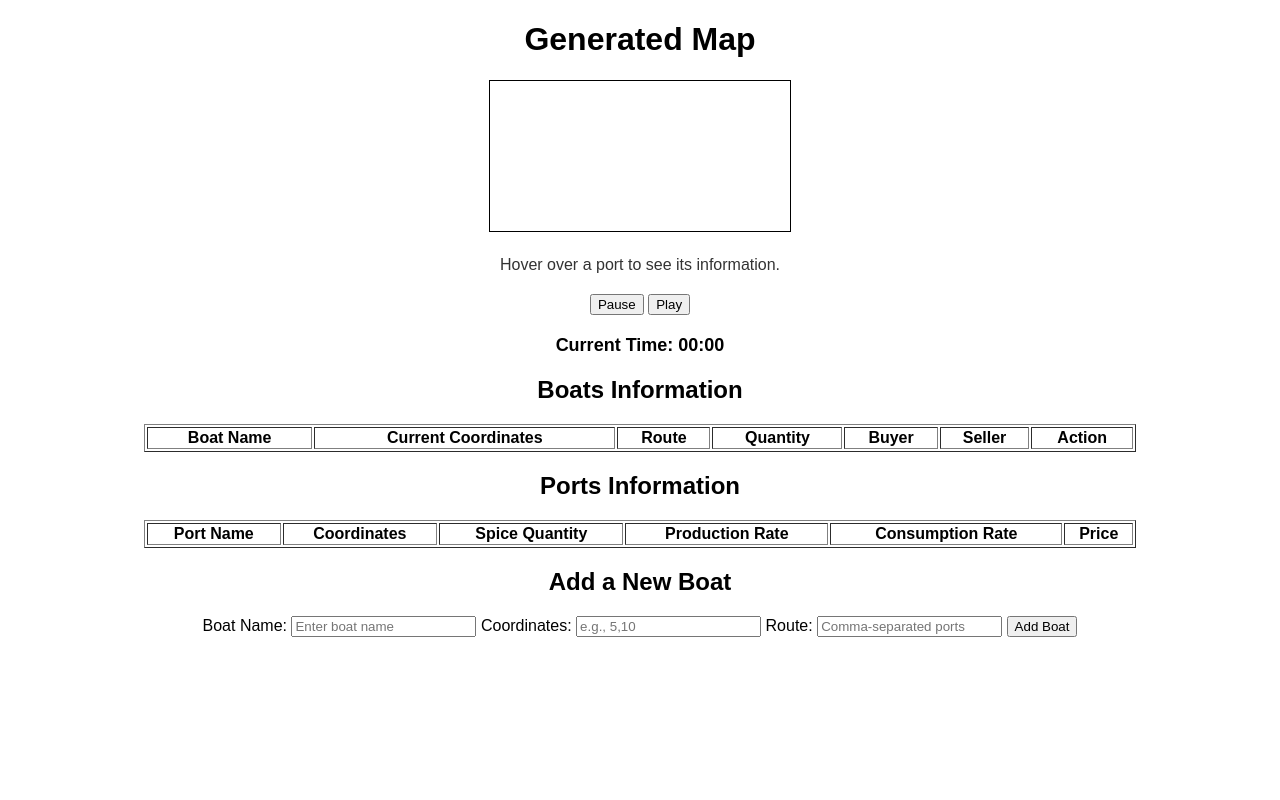
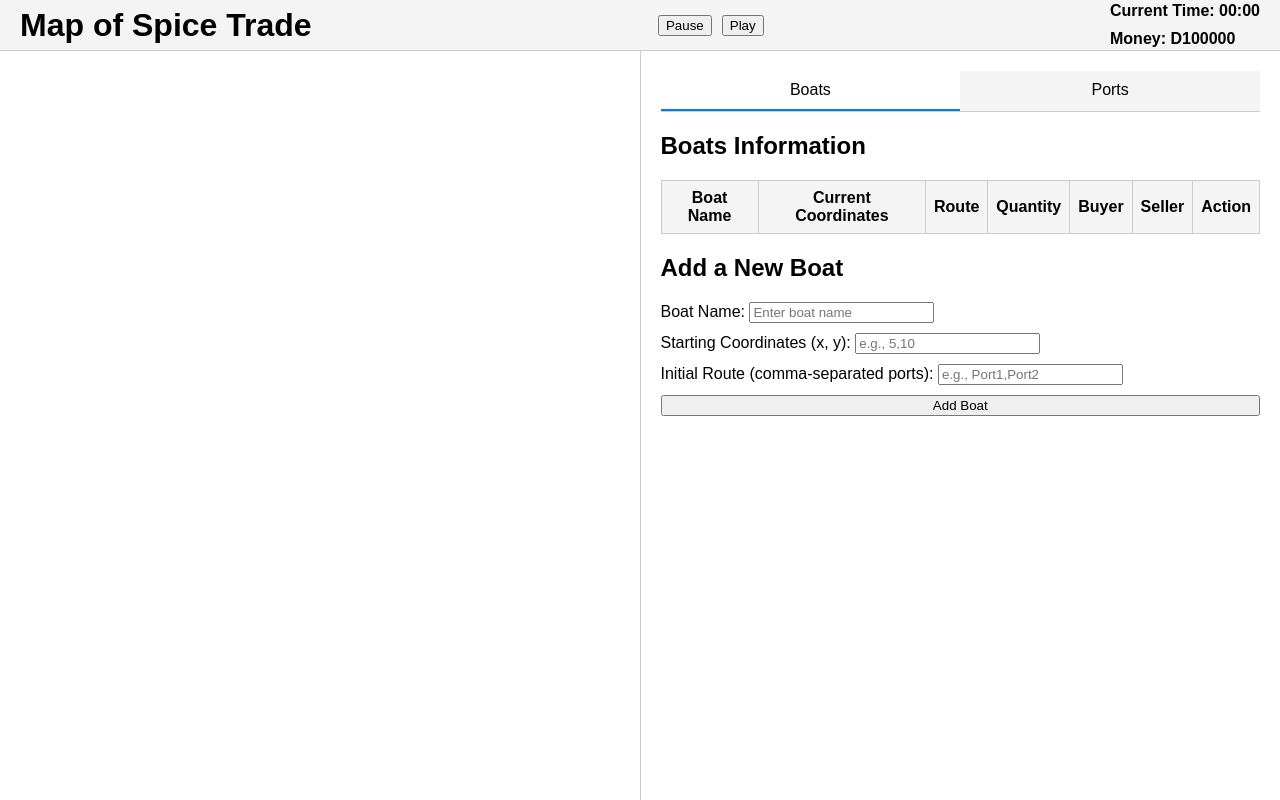
Before and after one commit to pbsnr/ports_and_profits, a Flask app: page /map in a window 1280 px wide. Run offline with Flask 2, Linux system fonts and the light colour scheme; lists and menus that the app fills with data are empty; a map, chart or similar area stays blank; some libraries are stand-ins or nearby versions.

Commit message:
significant UI changes

```diff
--- a/src/app.py
+++ b/src/app.py
@@ -1,7 +1,7 @@
 from flask import Flask, jsonify, request, render_template, redirect, url_for
 from flask_socketio import SocketIO, emit
 from island_generator import prepare_game
-from boats import generate_boat_grid, plan_route_and_move, create_boat
+from boats import generate_boat_grid, plan_route_and_move, create_boat, update_boat_route
 from ports import update_spices_prices_and_quantities
 from utils import format_time
 import time
@@ -16,6 +16,7 @@ grid = []
 ports = []
 boat_grid = []
 boats_list = []
+money = 100000
 hour = 1
 is_paused = False
 
@@ -35,6 +36,7 @@ def generate():
     num_ports = int(request.form.get("num_ports", 2))  # New parameter for ports
 
     grid, ports = prepare_game(width, height, num_islands, island_size, num_ports)
+    ports = update_spices_prices_and_quantities(ports)
 
     boat_grid, boats_list = generate_boat_grid(grid, ports)
 
@@ -89,7 +91,7 @@ def add_boat(data):
     # Validate the coordinates and ensure they are within bounds
     if 0 <= coordinates[0] < len(grid) and 0 <= coordinates[1] < len(grid[0]):
         # Create the new boat
-        boat, boat_grid = create_boat(name, coordinates, route, boat_grid, grid)
+        boat, boat_grid = create_boat(name, coordinates, "Myriakon", "Myriakon", 0, boat_grid, grid)
         if boat:
             boats_list.append(boat)
             print(f"Added new boat: {boat}")
@@ -109,36 +111,20 @@ def set_boat_trade(data):
     quantity = data.get("quantity")
     buyer_name = data.get("buyer")
     seller_name = data.get("seller")
+    print(f"Boat index: {boat_index}, Quantity: {quantity}, Buyer: {buyer_name}, Seller: {seller_name}")
 
     if boat_index < 0 or boat_index >= len(boats_list):
         emit("error", {"message": "Invalid boat index."})
         return
 
-    boat = boats_list[boat_index]
-    buyer = next((port for port in ports if port["name"] == buyer_name), None)
-    seller = next((port for port in ports if port["name"] == seller_name), None)
-
-    if not buyer or not seller:
-        emit("error", {"message": "Invalid buyer or seller."})
-        return
-
-    if seller["spices"]["quantity"] < quantity:
-        emit("error", {"message": f"Seller {seller_name} does not have enough spices."})
-        return
-
-    # Perform the trade
-    seller["spices"]["quantity"] -= quantity
-    buyer["spices"]["quantity"] += quantity
-    boat["quantity"] = quantity
-    boat["buyer"] = buyer_name
-    boat["seller"] = seller_name
+    boats_list[boat_index] = update_boat_route(boats_list[boat_index], quantity, buyer_name, seller_name)
 
     # Emit the updated data to all clients
     emit("update_map", {"grid": grid, "ports": ports, "boat_grid": boat_grid, "boats_list": boats_list}, broadcast=True)
 
 # Background task to update the map data
 def background_update_loop():
-    global grid, ports, boat_grid, boats_list, is_paused, hour
+    global grid, ports, boat_grid, boats_list, is_paused, hour, money
 
     while True:
 
@@ -154,10 +140,10 @@ def background_update_loop():
 
 
         for boat in boats_list:
-             boat_grid, grid, boat, ports = plan_route_and_move(boat, ports, grid, boat_grid)
+             boat_grid, grid, boat, ports, money = plan_route_and_move(boat, ports, grid, boat_grid, money)
 
         # Emit the updated map to all connected clients
-        socketio.emit("update_map", {"grid": grid, "ports": ports, "boat_grid": boat_grid, "boats_list": boats_list, "formatted_time": formatted_time})
+        socketio.emit("update_map", {"grid": grid, "ports": ports, "boat_grid": boat_grid, "boats_list": boats_list, "formatted_time": formatted_time, "money": round(money, 2)})
 
 
 # Start the background thread
--- a/src/ports.py
+++ b/src/ports.py
@@ -2,9 +2,9 @@ import random
 
 
 def initialise_spices(port):
-    quantity = random.randint(3000, 10000)
+    quantity = random.randint(300, 600)
     production_rate = random.randint(1, 100)
-    consumption_rate =  random.randint(1, 100)
+    consumption_rate =  max(0, production_rate + random.randint(-5, 5))
     quantity_100_days = quantity + 100 * (production_rate - consumption_rate)
     price = 1000 * 1.002**(-0.05*quantity_100_days)
 
--- a/src/templates/map.html
+++ b/src/templates/map.html
@@ -7,40 +7,154 @@
     <style>
         body {
             font-family: Arial, sans-serif;
+            margin: 0;
+            padding: 0;
+            display: flex;
+            flex-direction: column;
+            height: 100vh;
+            overflow: hidden;
+        }
+
+        #header {
+            height: 50px;
+            display: flex; /* Use Flexbox for horizontal alignment */
+            align-items: center; /* Vertically center the content */
+            justify-content: space-between; /* Distribute items with space between them */
+            padding: 0 20px; /* Add padding for spacing */
+            background-color: #f4f4f4; /* Optional: Add a background color */
+            border-bottom: 1px solid #ccc; /* Optional: Add a bottom border */
+        }
+
+        #mainContainer {
+            display: flex;
+            flex: 1;
+            overflow: hidden;
+        }
+
+        #leftContainer {
+            flex: 1;
+            padding: 20px;
+            display: flex;
+            flex-direction: column;
+            align-items: center;
+            border-right: 1px solid #ccc;
+            overflow-y: auto;
+        }
+
+        #rightContainer {
+            flex: 1;
+            padding: 20px;
+            display: flex;
+            flex-direction: column;
+            overflow-y: auto;
+        }
+
+        #tabs {
+            display: flex;
+            border-bottom: 1px solid #ccc;
+        }
+
+        #tabs button {
+            flex: 1;
+            padding: 10px;
+            cursor: pointer;
+            background-color: #f4f4f4;
+            border: none;
+            border-bottom: 2px solid transparent;
+            font-size: 16px;
+        }
+
+        #tabs button.active {
+            border-bottom: 2px solid #007BFF;
+            background-color: #fff;
+        }
+
+        .tab-content {
+            display: none;
+            flex: 1;
+        }
+
+        .tab-content.active {
+            display: block;
+        }
+
+        table {
+            width: 100%;
+            border-collapse: collapse;
+            margin-bottom: 20px;
+        }
+
+        table th, table td {
+            border: 1px solid #ccc;
+            padding: 8px;
             text-align: center;
-            margin: 20px;
         }
-        canvas {
-            border: 1px solid #000;
+
+        table th {
+            background-color: #f4f4f4;
         }
-        #port-info {
-            margin-top: 20px;
+
+        #controls {
+            display: flex;
+            gap: 10px; /* Add spacing between buttons */
+        }
+
+        #timeDisplay, #moneyDisplay {
+            margin: 10px 0;
             font-size: 16px;
-            color: #333;
+            font-weight: bold;
+        }
+
+        #tooltip {
+            position: absolute;
+            display: none;
+            background-color: #fff;
+            border: 1px solid #ccc;
+            padding: 5px;
+            border-radius: 5px;
+            font-size: 14px;
+            pointer-events: none;
+            z-index: 1000;
+            box-shadow: 0 4px 8px rgba(0, 0, 0, 0.1);
         }
     </style>
     <!-- Include the Socket.IO client library -->
     <script src="https://cdn.socket.io/4.0.0/socket.io.min.js"></script>
 </head>
 <body>
-    <h1>Generated Map</h1>
-    <canvas id="mapCanvas"></canvas>
-    <div id="port-info">Hover over a port to see its information.</div>
-
-    <!-- Pause and Play Buttons -->
-    <div style="margin: 20px;">
+    <div id="header">
+        <h1 style="margin: 0;">Map of Spice Trade</h1>
+        <div id="controls">
             <button id="pauseButton">Pause</button>
             <button id="playButton">Play</button>
         </div>
-
-    <!-- Time Display -->
-    <div id="timeDisplay" style="margin: 20px; font-size: 18px; font-weight: bold;">
-        Current Time: 00:00
+        <div>
+            <div id="timeDisplay">Current Time: 00:00</div>
+            <div id="moneyDisplay">Money: D100000</div>
+        </div>
     </div>
 
-    <!-- Table for boat information -->
+    <!-- <div id="port-info">Hover over a port to see its information.</div> -->
+
+    <div id="mainContainer">
+        <!-- Left Container -->
+
+        <div id="leftContainer">
+            <canvas id="mapCanvas"></canvas>
+        </div>
+
+        <!-- Right Container -->
+        <div id="rightContainer">
+            <!-- Tabs -->
+            <div id="tabs">
+                <button class="tab-button active" data-tab="boatsTab">Boats</button>
+                <button class="tab-button" data-tab="portsTab">Ports</button>
+            </div>
+
+            <!-- Tab Content -->
+            <div id="boatsTab" class="tab-content active">
                 <h2>Boats Information</h2>
-    <table id="boatsTable" border="1" style="margin: 20px auto; width: 80%; text-align: center;">
+                <table id="boatsTable" border="1">
                     <thead>
                         <tr>
                             <th>Boat Name</th>
@@ -57,9 +171,30 @@
                     </tbody>
                 </table>
 
-    <!-- Table for port information -->
+                <!-- Add Boat Section -->
+                <div id="addBoatSection" style="margin-top: 20px;">
+                    <h2>Add a New Boat</h2>
+                    <form id="addBoatForm" style="display: flex; flex-direction: column; gap: 10px;">
+                        <label>
+                            Boat Name:
+                            <input type="text" id="boatName" placeholder="Enter boat name" required>
+                        </label>
+                        <label>
+                            Starting Coordinates (x, y):
+                            <input type="text" id="boatCoordinates" placeholder="e.g., 5,10" required>
+                        </label>
+                        <label>
+                            Initial Route (comma-separated ports):
+                            <input type="text" id="boatRoute" placeholder="e.g., Port1,Port2" required>
+                        </label>
+                        <button type="submit">Add Boat</button>
+                    </form>
+                </div>
+            </div>
+
+            <div id="portsTab" class="tab-content">
                 <h2>Ports Information</h2>
-    <table id="portsTable" border="1" style="margin: 20px auto; width: 80%; text-align: center;">
+                <table id="portsTable" border="1">
                     <thead>
                         <tr>
                             <th>Port Name</th>
@@ -74,20 +209,29 @@
                         <!-- Rows will be dynamically populated -->
                     </tbody>
                 </table>
+            </div>
+        </div>
+    </div>
 
-    <!-- Form for adding a new boat -->
-    <h2>Add a New Boat</h2>
-    <form id="addBoatForm" style="margin: 20px auto; width: 80%; text-align: center;">
-        <label for="boatName">Boat Name:</label>
-        <input type="text" id="boatName" placeholder="Enter boat name" required>
-        <label for="boatCoordinates">Coordinates:</label>
-        <input type="text" id="boatCoordinates" placeholder="e.g., 5,10" required>
-        <label for="boatRoute">Route:</label>
-        <input type="text" id="boatRoute" placeholder="Comma-separated ports" required>
-        <button type="submit">Add Boat</button>
-    </form>
+    <div id="tooltip" style="position: absolute; display: none; background-color: #fff; border: 1px solid #ccc; padding: 5px; border-radius: 5px; font-size: 14px; pointer-events: none; z-index: 1000;"></div>
 
     <script>
+        // Tab switching logic
+        const tabButtons = document.querySelectorAll(".tab-button");
+        const tabContents = document.querySelectorAll(".tab-content");
+
+        tabButtons.forEach(button => {
+            button.addEventListener("click", () => {
+                // Remove active class from all buttons and contents
+                tabButtons.forEach(btn => btn.classList.remove("active"));
+                tabContents.forEach(content => content.classList.remove("active"));
+
+                // Add active class to the clicked button and corresponding content
+                button.classList.add("active");
+                document.getElementById(button.dataset.tab).classList.add("active");
+            });
+        });
+
         const socket = io();  // Initialize WebSocket connection
         let gridData = JSON.parse('{{ grid|tojson|safe }}');  // Pass the grid data from Flask to JavaScript
         let portsData = JSON.parse('{{ ports|tojson|safe }}');  // Pass the ports data from Flask to JavaScript
@@ -98,7 +242,7 @@
 
         const canvas = document.getElementById("mapCanvas");
         const ctx = canvas.getContext("2d");
-        const portInfoDiv = document.getElementById("port-info");
+        // const portInfoDiv = document.getElementById("port-info");
         const boatsTable = document.getElementById("boatsTable").querySelector("tbody");
 
         const cellSize = 10; // Size of each cell in pixels
@@ -267,62 +411,6 @@
             });
         }
 
-        // Function to initialize autocomplete
-        function initializeAutocomplete() {
-            const autocompleteInputs = document.querySelectorAll(".autocomplete");
-
-            autocompleteInputs.forEach(input => {
-                input.addEventListener("input", function () {
-                    const suggestions = portsData
-                        .map(port => port.name)
-                        .filter(name => name.toLowerCase().includes(this.value.toLowerCase()));
-
-                    // Remove any existing suggestion list
-                    let suggestionList = this.nextElementSibling;
-                    if (suggestionList && suggestionList.classList.contains("suggestions")) {
-                        suggestionList.remove();
-                    }
-
-                    // Create a new suggestion list
-                    suggestionList = document.createElement("ul");
-                    suggestionList.classList.add("suggestions");
-                    suggestionList.style.position = "absolute";
-                    suggestionList.style.backgroundColor = "white";
-                    suggestionList.style.border = "1px solid #ccc";
-                    suggestionList.style.listStyle = "none";
-                    suggestionList.style.padding = "0";
-                    suggestionList.style.margin = "0";
-                    suggestionList.style.zIndex = "1000";
-
-                    suggestions.forEach(suggestion => {
-                        const item = document.createElement("li");
-                        item.textContent = suggestion;
-                        item.style.padding = "5px";
-                        item.style.cursor = "pointer";
-
-                        item.addEventListener("click", () => {
-                            input.value = suggestion;
-                            suggestionList.remove();
-                        });
-
-                        suggestionList.appendChild(item);
-                    });
-
-                    this.parentNode.appendChild(suggestionList);
-                });
-
-                // Remove suggestions when the input loses focus
-                input.addEventListener("blur", function () {
-                    setTimeout(() => {
-                        const suggestionList = this.nextElementSibling;
-                        if (suggestionList && suggestionList.classList.contains("suggestions")) {
-                            suggestionList.remove();
-                        }
-                    }, 200);
-                });
-            });
-        }
-
         // Initial draw and table population
         drawMap();
         populateBoatsTable();
@@ -352,6 +440,48 @@
             }
         });
 
+        const tooltip = document.getElementById("tooltip");
+
+        canvas.addEventListener("mousemove", (event) => {
+            const rect = canvas.getBoundingClientRect();
+            const mouseX = event.clientX - rect.left;
+            const mouseY = event.clientY - rect.top;
+
+            const gridX = Math.floor(mouseX / cellSize);
+            const gridY = Math.floor(mouseY / cellSize);
+
+            // Check if the hovered cell is a port
+            if (gridY >= 0 && gridY < gridData.length && gridX >= 0 && gridX < gridData[0].length) {
+                if (gridData[gridY][gridX] === 2) {
+                    // Find the corresponding port information
+                    console.log('gridX:', gridX, 'gridY:', gridY);
+                    const port = portsData.find(p => p['coordinates'][1] === gridX && p['coordinates'][0] === gridY);
+                    if (port) {
+                        tooltip.style.display = "block";
+                        tooltip.style.left = `${event.clientX + 10}px`; // Position tooltip slightly to the right of the cursor
+                        tooltip.style.top = `${event.clientY + 10}px`; // Position tooltip slightly below the cursor
+                        tooltip.innerHTML = `
+                            <strong>Port Name:</strong> ${port.name}<br>
+                            <strong>Coordinates:</strong> (${port.coordinates[0]}, ${port.coordinates[1]})<br>
+                            <strong>Spice Quantity:</strong> ${port.spices.quantity}<br>
+                            <strong>Production Rate:</strong> ${port.spices.production_rate}<br>
+                            <strong>Consumption Rate:</strong> ${port.spices.consumption_rate}<br>
+                            <strong>Price:</strong> ${port.spices.price.toFixed(2)}
+                        `;
+                    }
+                } else {
+                    tooltip.style.display = "none";
+                }
+            } else {
+                tooltip.style.display = "none";
+            }
+        });
+
+        // Hide the tooltip when the mouse leaves the canvas
+        canvas.addEventListener("mouseleave", () => {
+            tooltip.style.display = "none";
+        });
+
         // Listen for map updates from the server
         socket.on("update_map", (data) => {
             gridData = data.grid;
@@ -362,6 +492,10 @@
             // Update the time display
             const timeDisplay = document.getElementById("timeDisplay");
             timeDisplay.textContent = `Current Time: ${data.formatted_time}`;
+
+            const moneyDisplay = document.getElementById("moneyDisplay");
+            moneyDisplay.textContent = `Money: ${data.money}`;
+
 
             drawMap();
             populateBoatsTable();
```
Also changed, not shown: src/boats.py (+17 -8 lines), src/trade.py (added, +36 -0 lines). Lines whose indentation alone changed are shown as unchanged.
